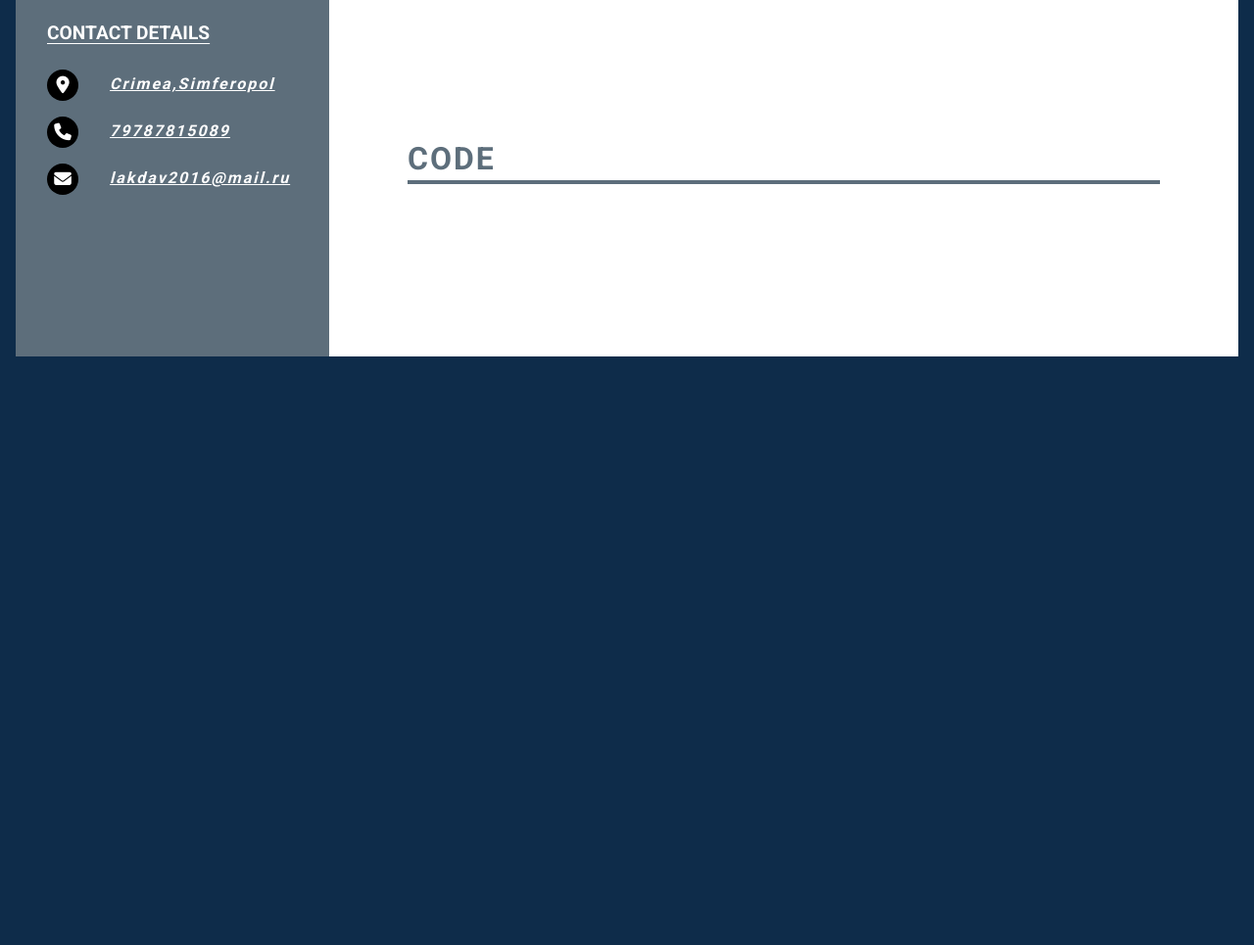
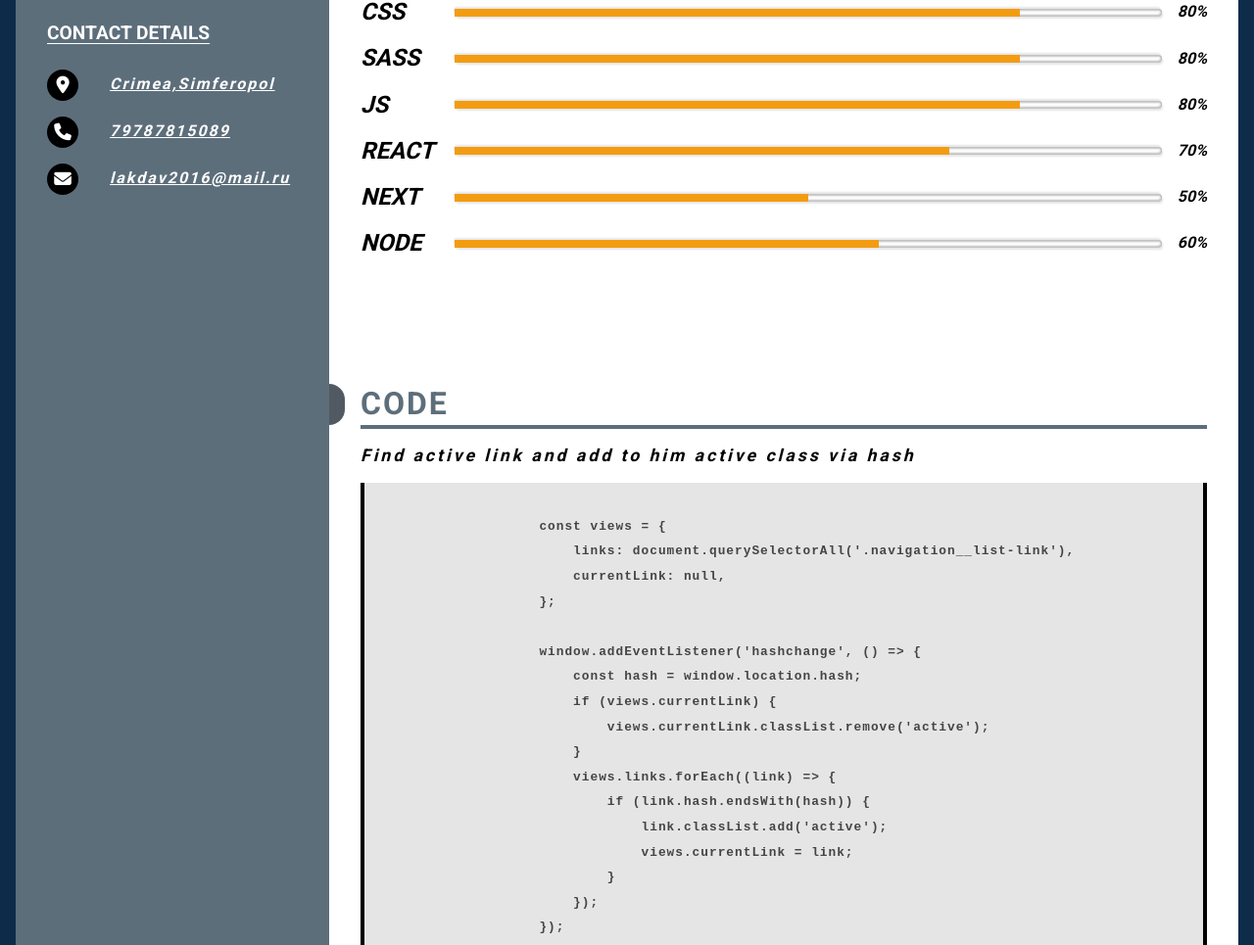
Before and after one commit to lakdav/rsschool-cv, a plain HTML site: page index.html in a window 1280 px wide. Shown: the part 612-1577 px from the top of the page at 98% size. Before the commit the page ends 976 px from the top, so only its background shows below. Drawn offline with Linux system fonts and the light colour scheme; files whose address does not match are found by name.

Commit message:
feat: add skills and code section contents

```diff
--- a/css/style.css
+++ b/css/style.css
@@ -58,6 +58,17 @@ body.wrapper {
 	font-size: 1.5rem;
 	letter-spacing: 2px;
 	border-bottom: 4px solid var(--ctl-blue-400);
+	position: relative;
+}
+.h2::before {
+	content: '';
+	position: absolute;
+	height: 100%;
+	width: 1rem;
+	background-color: var(--ctl-blue-600);
+	left: -2rem;
+	top: 0;
+	border-radius: 0 1rem 1rem 0;
 }
 .heading1 {
 	font-size: 2rem;
@@ -224,18 +235,76 @@ body.wrapper {
 .main {
 	grid-area: main;
 	background-color: var(--ctl-white);
-	padding: 2rem;
+	padding: 1rem;
 	display: flex;
 	flex-direction: column;
-	gap: 3rem;
+	gap: 2rem;
 }
 .main > section {
-	padding: 3rem;
-
+	padding-inline: 1rem;
+	padding-block: 2rem;
 	border-radius: 1rem;
 }
 .main > section:target {
 	box-shadow: 1px 2px 4px rgba(0, 0, 0, 0.4);
+}
+.skills__list {
+	padding-block: 2rem;
+	display: flex;
+	flex-direction: column;
+	gap: 1rem;
+}
+.skill {
+	color: var(--ctl-dark);
+	display: flex;
+	align-items: center;
+	gap: 1rem;
+	font-style: italic;
+}
+.skill__text {
+	font-size: 1.5rem;
+	font-weight: bold;
+	min-width: 5rem;
+}
+.skill__progress {
+	flex: 1;
+	height: 8px;
+	box-shadow: inset 1px 2px 2px rgba(0, 0, 0, 0.25), inset -1px -2px 2px rgba(0, 0, 0, 0.25),
+		1px 2px 2px rgba(0, 0, 0, 0.1), -1px -2px 2px rgba(0, 0, 0, 0.1);
+	border-radius: 1rem;
+	position: relative;
+}
+.skill__progress::before {
+	content: '';
+	position: absolute;
+	left: 0;
+	top: 0;
+	height: 100%;
+	width: calc(var(--p) * 1%);
+	background-color: #f39c12;
+}
+.skill__indicator {
+	font-weight: bold;
+}
+.code__description {
+	padding: 1rem 0;
+	color: var(--ctl-dark);
+	font-size: 1.1rem;
+	font-weight: bold;
+	letter-spacing: 3px;
+	font-style: italic;
+}
+.code__content {
+	background-color: rgba(0, 0, 0, 0.1);
+	color: rgba(0, 0, 0, 0.7);
+	letter-spacing: 1px;
+	padding: 2rem 0.3rem;
+	white-space: pre-wrap;
+	word-break: break-word;
+	font-size: 0.8rem;
+	border-inline: 4px solid black;
+	line-height: 2;
+	font-weight: bold;
 }
 
 .footer {
--- a/index.html
+++ b/index.html
@@ -107,9 +107,83 @@
         </section>
         <section id="skills" class="skills">
             <h2 class="h2">Skills</h2>
+            <ul class="skills__list">
+                <li class="skills__item">
+                    <div class="skill">
+                        <span class="skill__text">HTML</span>
+                        <span class="skill__progress" style="--p:80;"></span>
+                        <span class="skill__indicator">80%</span>
+                    </div>
+                </li>
+                <li class="skills__item">
+                    <div class="skill">
+                        <span class="skill__text">CSS</span>
+                        <span class="skill__progress" style="--p:80;"></span>
+                        <span class="skill__indicator">80%</span>
+                    </div>
+                </li>
+                <li class="skills__item">
+                    <div class="skill">
+                        <span class="skill__text">SASS</span>
+                        <span class="skill__progress" style="--p:80;"></span>
+                        <span class="skill__indicator">80%</span>
+                    </div>
+                </li>
+                <li class="skills__item">
+                    <div class="skill">
+                        <span class="skill__text">JS</span>
+                        <span class="skill__progress" style="--p:80;"></span>
+                        <span class="skill__indicator">80%</span>
+                    </div>
+                </li>
+                <li class="skills__item">
+                    <div class="skill">
+                        <span class="skill__text">REACT</span>
+                        <span class="skill__progress" style="--p:70;"></span>
+                        <span class="skill__indicator">70%</span>
+                    </div>
+                </li>
+                <li class="skills__item">
+                    <div class="skill">
+                        <span class="skill__text">NEXT</span>
+                        <span class="skill__progress" style="--p:50;"></span>
+                        <span class="skill__indicator">50%</span>
+                    </div>
+                </li>
+                <li class="skills__item">
+                    <div class="skill">
+                        <span class="skill__text">NODE</span>
+                        <span class="skill__progress" style="--p:60;"></span>
+                        <span class="skill__indicator">60%</span>
+                    </div>
+                </li>
+
+            </ul>
         </section>
         <section id="code" class="code">
             <h2 class="h2">Code</h2>
+            <p class="code__description">Find active link and add to him active class via hash</p>
+
+            <pre class="code__content">
+                    const views = {
+                        links: document.querySelectorAll('.navigation__list-link'),
+                        currentLink: null,
+                    };
+
+                    window.addEventListener('hashchange', () => {
+                        const hash = window.location.hash;
+                        if (views.currentLink) {
+                            views.currentLink.classList.remove('active');
+                        }
+                        views.links.forEach((link) => {
+                            if (link.hash.endsWith(hash)) {
+                                link.classList.add('active');
+                                views.currentLink = link;
+                            }
+                        });
+                    });
+                 </pre>
+
         </section>
     </main>
     <footer class="footer">
```
